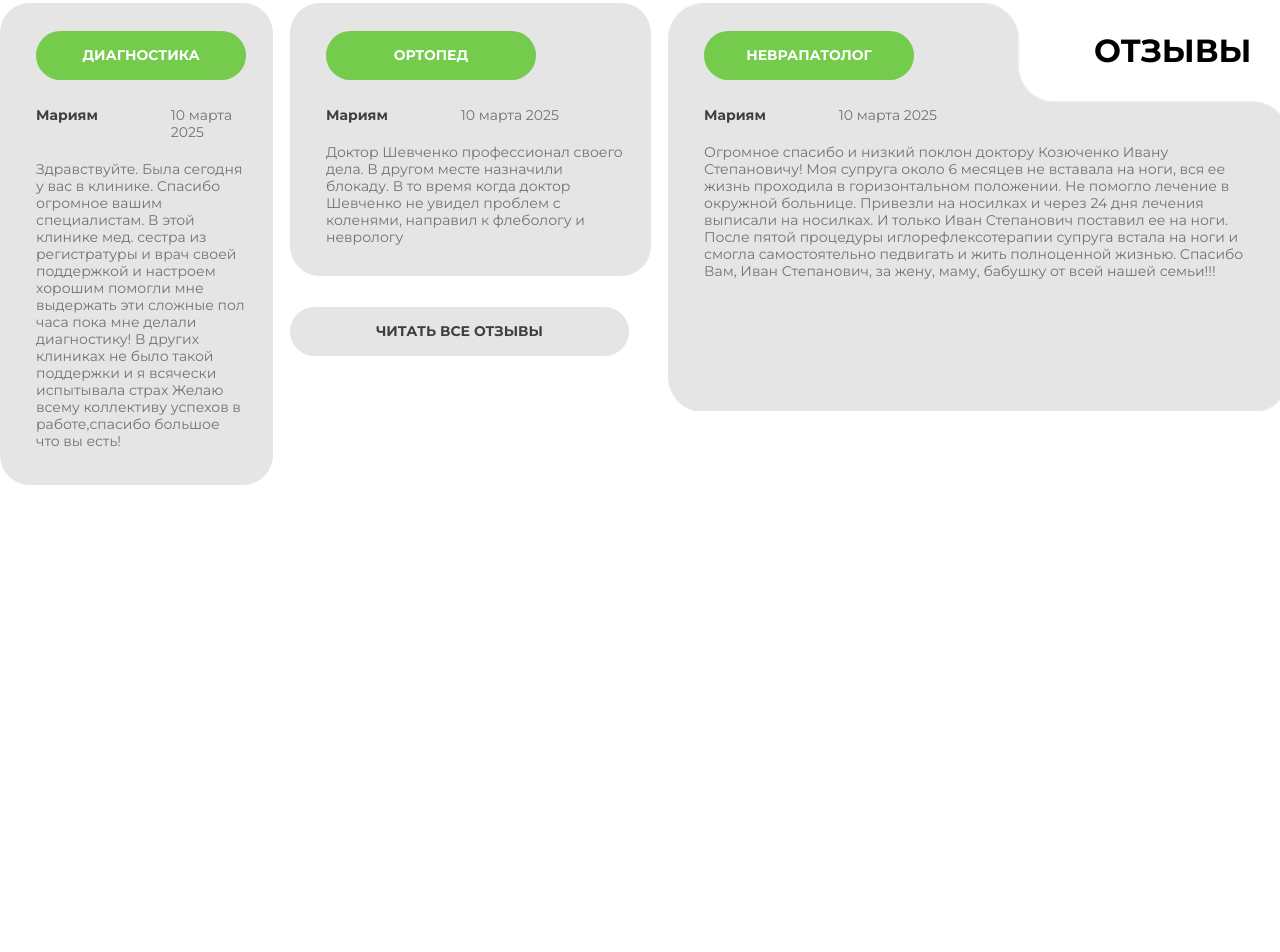
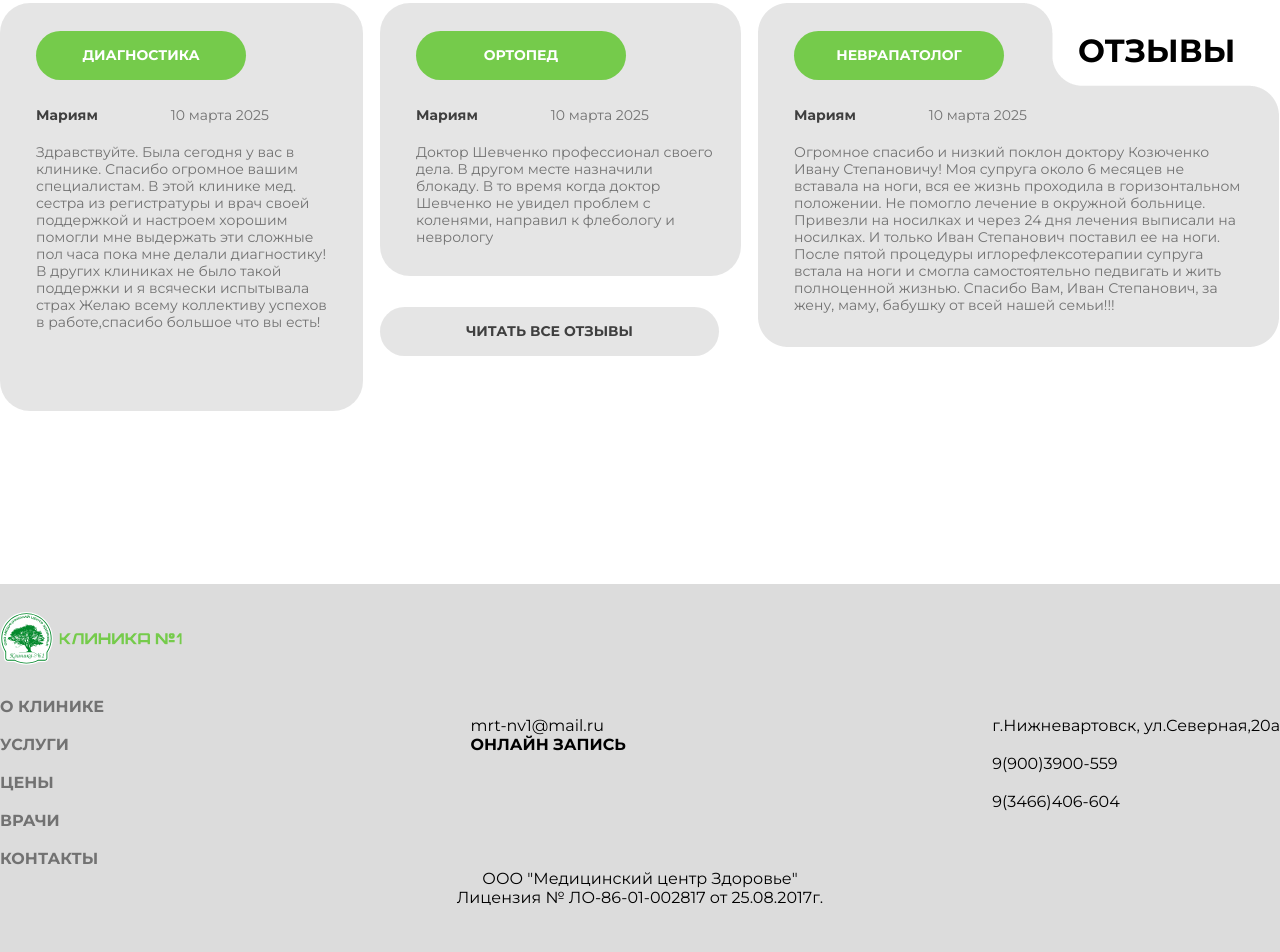
Before and after one commit to metr1cs/vartovskClinic, a plain HTML site: page index.html in a window 1280 px wide. Shown: the part 2674-3626 px from the top of the page. Before the commit the page ends 3159 px from the top, so only its background shows below. Drawn offline with Linux system fonts and the light colour scheme.

Commit message:
add footer

```diff
--- a/_aboutIndex.scss
+++ b/_aboutIndex.scss
@@ -66,6 +66,17 @@
         letter-spacing: 0%;
         text-align: left;
     }
+    &__textR{
+        color: rgba(0, 0, 0, 0.5);
+        font-family: Montserrat;
+        font-size: 14px;
+        font-weight: 400;
+        line-height: 17px;
+        letter-spacing: 0%;
+        text-align: left;
+        margin-top: 20px;
+        width: 450px;
+    }
     &__text{
         color: rgba(0, 0, 0, 0.5);
         font-family: Montserrat;
@@ -75,7 +86,6 @@
         letter-spacing: 0%;
         text-align: left;
         margin-top: 20px;
-
     }
 
 
@@ -110,7 +120,6 @@
     &__right{
         background-image: url(./image/backsubstract-right.png);
         background-repeat: no-repeat;
-        background-size: cover;
         padding: 28px 36px 53px 36px;
         height: 327px;
 
@@ -118,6 +127,6 @@
     &__rightTop{
         display: flex;
         flex-direction: row;
-        gap: 180px;
+        gap: 74px;
     }
 }
--- /dev/null
+++ b/_footer.scss
@@ -0,0 +1,41 @@
+.footer{
+    background: rgb(220, 220, 220);
+    height: 368px;
+    margin-top: 173px;
+   &__form{
+    display: flex;
+    justify-content: space-between;
+    margin-top: 28px;
+   }
+   &__logo{
+    margin-top: 28px;
+   }
+   &__menu{
+    display: flex;
+    flex-direction: column;
+    gap: 18px;
+     &-link{
+    text-decoration: none;
+    color: rgb(114, 114, 114);
+    font-family: Montserrat;
+    font-size: 16px;
+    font-weight: 700;
+    line-height: 20px;
+    letter-spacing: 0%;
+    text-align: left;
+    text-transform: uppercase;
+    transition: color 0.6s;
+     &:hover{
+        color : rgb(0,0,0)
+     }
+   }
+   }
+
+   &__bottom{
+    display: flex;
+    flex-direction: column;
+    align-items: center;
+
+   }
+
+}
--- a/index.html
+++ b/index.html
@@ -99,44 +99,7 @@
             </div>
         </div>
     </div>
-    <!--<div class="specialists center">
 
-        <h1 class="specialists__title">СПЕЦИАЛИСТЫ</h1>
-            <div class="specialists__navigate">
-                <a href=""><p class="specialists__text">ЛОР</p></a>
-                <a href=""><p class="specialists__text">ТЕРАПЕВТ</p></a>
-                <a href=""><p class="specialists__text">ПЕДИАТОР</p></a>
-                <a href=""><p class="specialists__text">ХИРУРГ</p></a>
-                <a href=""><p class="specialists__text">ГЕНЕКОЛОГ</p></a>
-                <a href=""><p class="specialists__text all">СМОТРЕТЬ ВСЕХ ВРАЧЕЙ</p></a>
-            </div>
-            <div class="gerasim">
-
-                <div class="gerasim__form">
-                    <h2>Герасименко Владимир Леонидович</h2>
-                    <p>ЛОР (оториноларинголог)</p>
-                    <div>
-                        <h2>Специализация</h2>
-                        <h2>Опыт работы</h2>
-                        <div>
-                            <ul>
-                                <li>ЛОР (оториноларинголог)</li>
-                                <li>17 лет</li>
-                            </ul>
-                        </div>
-                        <div>
-                            <h2>Образование</h2>
-                            <ul>
-                                <li>2008 - Омская государственная медицинская академия по специальности «Педиатрия»</li>
-                                <li> 2009 - интернатура по специальности оториноларингология в г. Омске</li>
-                                <li> 2011 - курс общего усовершенствования по микроэндоскопической оториноларингологии</li>
-                                <li> 2014 - сертификационный цикл по специальности.....</li>
-                            </ul>
-                        </div>
-                    </div>
-                </div>
-            </div>
-    </div>-->
 <div class="specialist center">
     <h1 class="specialist__title center">СПЕЦИАЛИСТЫ</h1>
         <div class="specialist__form">
@@ -278,9 +241,53 @@
                 <p class="reviews__name">Мариям</p>
                 <p class="reviews__date">10 марта 2025</p>
             </div>
-            <p class="reviews__text">Огромное спасибо и низкий поклон доктору Козюченко Ивану Степановичу! Моя супруга около 6 месяцев не вставала на ноги, вся ее жизнь проходила в горизонтальном положении. Не помогло лечение в окружной больнице. Привезли на носилках и через 24 дня лечения выписали на носилках. И только Иван Степанович поставил ее на ноги. После пятой процедуры иглорефлексотерапии супруга встала на ноги и смогла самостоятельно педвигать и жить полноценной жизнью. Спасибо Вам, Иван Степанович, за жену, маму, бабушку от всей нашей семьи!!!</p>
+            <p class="reviews__textR">Огромное спасибо и низкий поклон доктору Козюченко Ивану Степановичу! Моя супруга около 6 месяцев не вставала на ноги, вся ее жизнь проходила в горизонтальном положении. Не помогло лечение в окружной больнице. Привезли на носилках и через 24 дня лечения выписали на носилках. И только Иван Степанович поставил ее на ноги. После пятой процедуры иглорефлексотерапии супруга встала на ноги и смогла самостоятельно педвигать и жить полноценной жизнью. Спасибо Вам, Иван Степанович, за жену, маму, бабушку от всей нашей семьи!!!</p>
          </div>
     </div>
 </div>
+
+<footer class="footer center">
+    <img class="footer__logo center" src="./image/logo2.svg" alt="">
+    <div class="footer__form center">
+        <div class="footer__left">
+                <div class="footer__menu">
+                    <a class="footer__menu-link" href=""><h4 class="footer__menu-title">О КЛИНИКЕ</h4></a>
+                    <a class="footer__menu-link" href=""><h4 class="footer__menu-title">УСЛУГИ</h4></a>
+                    <a class="footer__menu-link" href=""><h4 class="footer__menu-title">ЦЕНЫ</h4></a>
+                    <a class="footer__menu-link" href=""><h4 class="footer__menu-title">ВРАЧИ</h4></a>
+                    <a class="footer__menu-link" href=""><h4 class="footer__menu-title">КОНТАКТЫ</h4></a>
+                </div>
+        </div>
+        <div class="footer__center">
+            <div class="footer__center-form">
+                <img src="" alt="">
+                <p>mrt-nv1@mail.ru</p>
+            </div>
+            <h4>ОНЛАЙН ЗАПИСЬ</h4>
+        </div>
+        <div class="footer__right">
+            <div class="footer__right-navigate">
+                <img src="" alt="">
+                <p>г.Нижневартовск, ул.Северная,20а</p>
+            </div>
+            <div class="footer__right-phone">
+                <img src="" alt="">
+                <p>9(900)3900-559</p>
+            </div>
+            <div class="footer__right-phone">
+                <img src="" alt="">
+                <p>9(3466)406-604</p>
+            </div>
+        </div>
+    </div>
+    <div class="footer__bottom">
+        <div class="footer__bottom-nameCompany">
+            <p>ООО "Медицинский центр Здоровье"</p>
+        </div>
+        <div class="footer__bottom-licenzion">
+            <p>Лицензия № ЛО-86-01-002817 от 25.08.2017г.</p>
+        </div>
+    </div>
+</footer>
 </body>
 </html>
--- a/style.scss
+++ b/style.scss
@@ -1,4 +1,4 @@
-@import 'header','content','direction','specialists','aboutindex';
+@import 'header','content','direction','specialists','aboutindex','footer';
 *{
     margin: 0;
     padding: 0;
```
Also changed, not shown: style.css, 1 other file.
